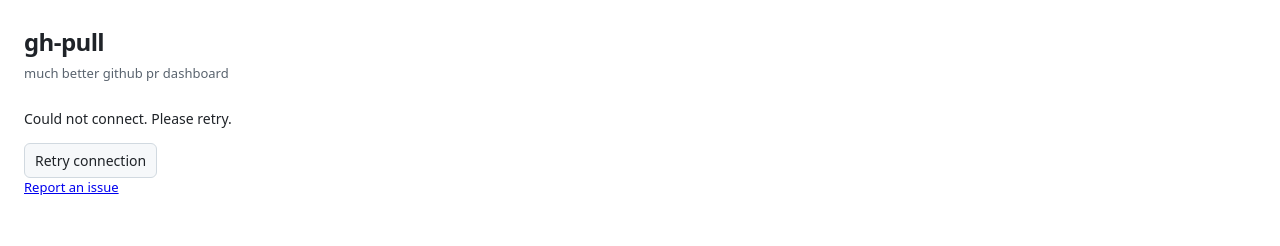
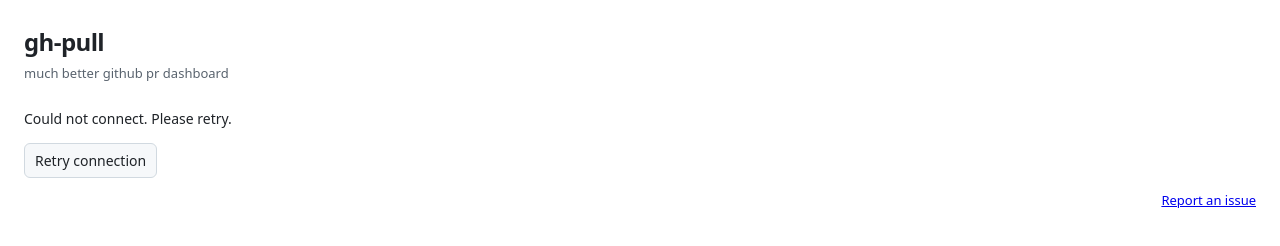
Before and after one commit to shiqicao/gh-pull, a website with bundled scripts: page public/index.html in a window 1280 px wide. Built offline with nearby package versions, Linux system fonts and the light colour scheme; files whose address does not match are found by name.

Commit message:
Align issue reporting link with the fetched-time footer

```diff
--- a/public/app.js
+++ b/public/app.js
@@ -557,6 +557,7 @@ async function initializeSession() {
     authenticated = session.authenticated;
     $('signin').hidden = authenticated;
     $('dashboard').hidden = !authenticated;
+    $('links-hint').hidden = !authenticated;
     $('refresh').hidden = !authenticated;
     $('logout').hidden = authMode !== 'github-app' || !authenticated;
     $('install').hidden = !session.installUrl;
--- a/public/index.html
+++ b/public/index.html
@@ -32,8 +32,7 @@
     <div id="error" role="alert" hidden></div>
     <div id="results" aria-busy="true"></div>
     <button id="more" type="button" hidden>Load more</button>
-    <p class="hint">Pull request links open in a new tab. <span id="updated"></span></p>
   </main>
-  <footer class="hint"><a href="https://github.com/shiqicao/gh-pull/issues/new" target="_blank" rel="noopener noreferrer">Report an issue</a></footer>
+  <footer class="hint dashboard-footer"><span id="links-hint" hidden>Pull request links open in a new tab. <span id="updated"></span></span><a href="https://github.com/shiqicao/gh-pull/issues/new" target="_blank" rel="noopener noreferrer">Report an issue</a></footer>
 </body>
 </html>
--- a/public/style.css
+++ b/public/style.css
@@ -20,6 +20,8 @@ button:disabled { cursor: default; opacity: 0.6; }
 button, summary { cursor: pointer; }
 .search { flex: 1; min-width: 230px; }
 .hint, #summary { color: light-dark(#59636e, #a7b1bd); font-size: 13px; }
+.dashboard-footer { display: flex; align-items: baseline; flex-wrap: wrap; gap: 8px 16px; margin-top: 13px; }
+.dashboard-footer > a { margin-left: auto; }
 details { margin: 16px 0; border: 1px solid light-dark(#d1d9e0, #3d444d); border-radius: 8px; }
 summary { padding: 10px 14px; font-size: 13px; background: light-dark(#f6f8fa, #161b22); border-radius: 8px; font-weight: 600; overflow-wrap: anywhere; }
 details[open] > summary { border-radius: 8px 8px 0 0; }
```
